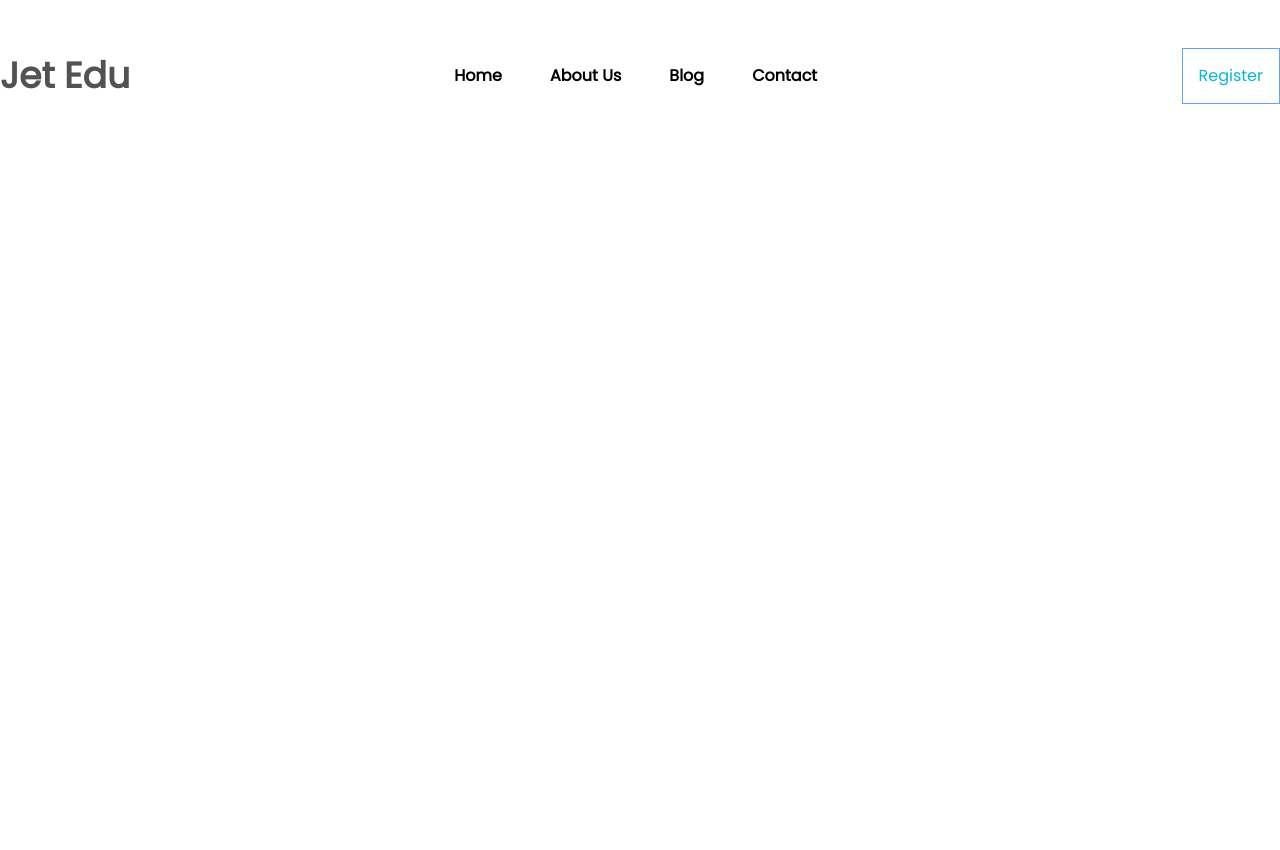
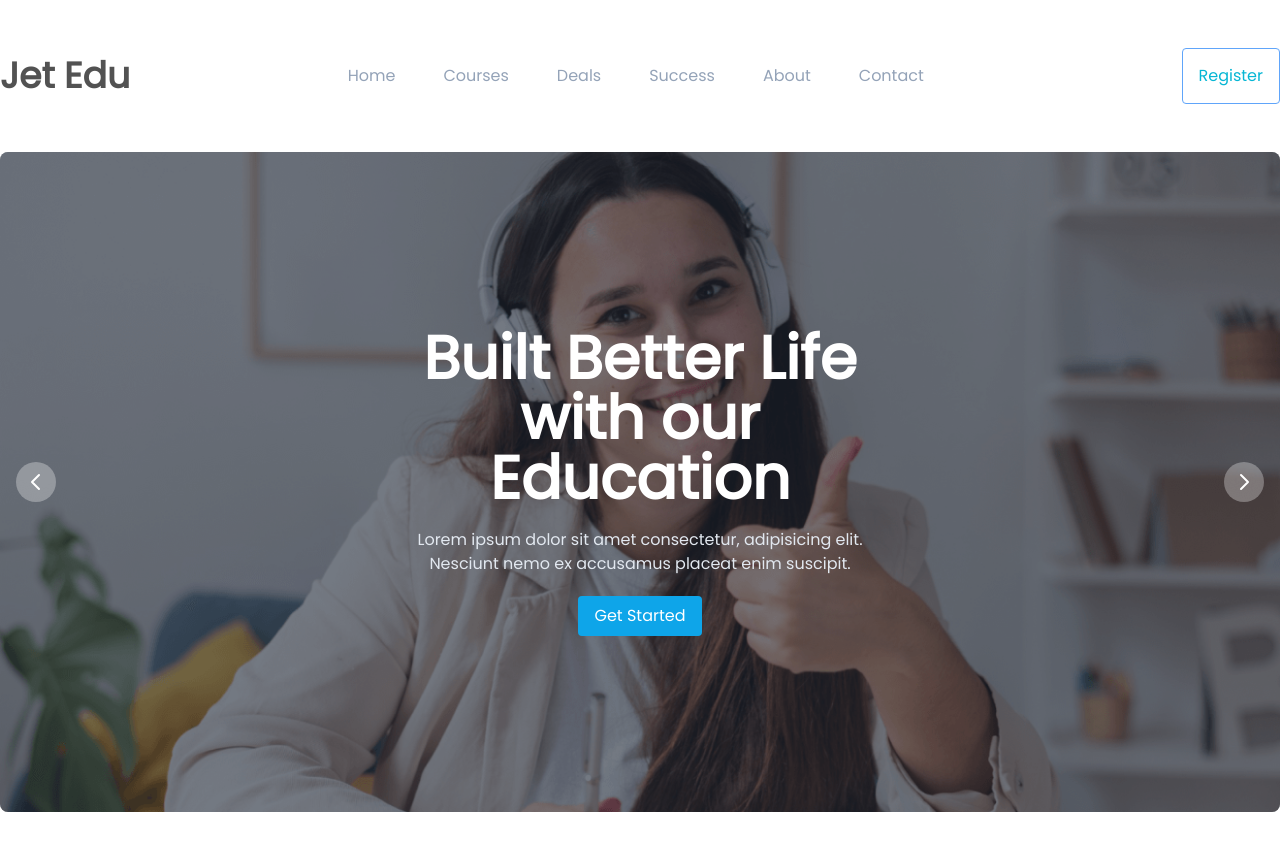
Before and after one commit to 1omarfaruq/ed-tech, a plain HTML site: page index.html in a window 1280 px wide. Before the commit the page ends 800 px from the top, so only its background shows below. Drawn offline with nearby package versions, Linux system fonts and the light colour scheme.

Commit message:
Header and carousel sections modified

```diff
--- a/index.html
+++ b/index.html
@@ -28,10 +28,14 @@
                 <a href="index.html">Jet Edu</a>
             </div>
 
-            <ul class="hidden md:flex items-center pr-10 text-base font-semibold cursor-pointer">
+            <ul
+                class="hidden md:flex items-center pr-10 text-base font-semibold cursor-pointer text-slate-400 font-thin"
+            >
                 <li class="hover:bg-gray-200 py-4 px-6">Home</li>
-                <li class="hover:bg-gray-200 py-4 px-6">About Us</li>
-                <li class="hover:bg-gray-200 py-4 px-6">Blog</li>
+                <li class="hover:bg-gray-200 py-4 px-6">Courses</li>
+                <li class="hover:bg-gray-200 py-4 px-6">Deals</li>
+                <li class="hover:bg-gray-200 py-4 px-6">Success</li>
+                <li class="hover:bg-gray-200 py-4 px-6">About</li>
                 <li class="hover:bg-gray-200 py-4 px-6">Contact</li>
             </ul>
             <button class="block md:hidden py-3 px-4 rounded focus:outline-none hover:bg-gray-200">
@@ -39,12 +43,113 @@
                 <div class="w-5 h-1 bg-gray-600 mb-1"></div>
                 <div class="w-5 h-1 bg-gray-600"></div>
             </button>
-            <button class="border text-cyan-500 border-blue-400 py-1 px-4">Register</button>
+            <button class="border text-cyan-500 border-blue-400 py-1 px-4 rounded">Register</button>
         </header>
         <!-- End Header -->
 
         <!-- Start Main -->
-        <main></main>
+        <main>
+            <!-- Start Carousel -->
+            <section class="container mx-auto my-12">
+                <div id="controls-carousel" class="relative" data-carousel="static">
+                    <!-- Carousel wrapper -->
+                    <div class="relative h-4/6 overflow-hidden rounded-lg md:h-5/6">
+                        <!-- Slide 1 -->
+                        <div class="duration-700 ease-in-out bg-gray-800" data-carousel-item>
+                            <img
+                                src="/images/cover/cover-1.png"
+                                class="absolute block w-full -translate-x-1/2 -translate-y-1/2 top-1/2 left-1/2 opacity-40"
+                                alt="..."
+                            />
+                            <div class="relative z-1 px-96 py-44">
+                                <h1 class="text-6xl font-bold text-white text-center">
+                                    Built Better Life with our Education
+                                </h1>
+                                <p class="text-slate-200 text-center my-5">
+                                    Lorem ipsum dolor sit amet consectetur, adipisicing elit.
+                                    Nesciunt nemo ex accusamus placeat enim suscipit.
+                                </p>
+                                <div class="flex justify-center">
+                                    <button class="bg-sky-500 text-white py-2 px-4 rounded">
+                                        Get Started
+                                    </button>
+                                </div>
+                            </div>
+                        </div>
+                        <!-- Slide 2 -->
+                        <div class="hidden duration-700 ease-in-out" data-carousel-item="active">
+                            <img
+                                src="/images/cover/cover-1.png"
+                                class="absolute block w-full -translate-x-1/2 -translate-y-1/2 top-1/2 left-1/2"
+                                alt="..."
+                            />
+                        </div>
+                        <!-- Slide 3 -->
+                        <div class="hidden duration-700 ease-in-out" data-carousel-item>
+                            <img
+                                src="/images/cover/cover-1.png"
+                                class="absolute block w-full -translate-x-1/2 -translate-y-1/2 top-1/2 left-1/2"
+                                alt="..."
+                            />
+                        </div>
+                    </div>
+                    <!-- Slider controls -->
+                    <button
+                        type="button"
+                        class="absolute top-0 left-0 z-30 flex items-center justify-center h-full px-4 cursor-pointer group focus:outline-none"
+                        data-carousel-prev
+                    >
+                        <span
+                            class="inline-flex items-center justify-center w-10 h-10 rounded-full bg-white/30 dark:bg-gray-800/30 group-hover:bg-white/50 dark:group-hover:bg-gray-800/60 group-focus:ring-4 group-focus:ring-white dark:group-focus:ring-gray-800/70 group-focus:outline-none"
+                        >
+                            <svg
+                                aria-hidden="true"
+                                class="w-6 h-6 text-white dark:text-gray-800"
+                                fill="none"
+                                stroke="currentColor"
+                                viewBox="0 0 24 24"
+                                xmlns="http://www.w3.org/2000/svg"
+                            >
+                                <path
+                                    stroke-linecap="round"
+                                    stroke-linejoin="round"
+                                    stroke-width="2"
+                                    d="M15 19l-7-7 7-7"
+                                ></path>
+                            </svg>
+                            <span class="sr-only">Previous</span>
+                        </span>
+                    </button>
+                    <button
+                        type="button"
+                        class="absolute top-0 right-0 z-30 flex items-center justify-center h-full px-4 cursor-pointer group focus:outline-none"
+                        data-carousel-next
+                    >
+                        <span
+                            class="inline-flex items-center justify-center w-10 h-10 rounded-full bg-white/30 dark:bg-gray-800/30 group-hover:bg-white/50 dark:group-hover:bg-gray-800/60 group-focus:ring-4 group-focus:ring-white dark:group-focus:ring-gray-800/70 group-focus:outline-none"
+                        >
+                            <svg
+                                aria-hidden="true"
+                                class="w-6 h-6 text-white dark:text-gray-800"
+                                fill="none"
+                                stroke="currentColor"
+                                viewBox="0 0 24 24"
+                                xmlns="http://www.w3.org/2000/svg"
+                            >
+                                <path
+                                    stroke-linecap="round"
+                                    stroke-linejoin="round"
+                                    stroke-width="2"
+                                    d="M9 5l7 7-7 7"
+                                ></path>
+                            </svg>
+                            <span class="sr-only">Next</span>
+                        </span>
+                    </button>
+                </div>
+            </section>
+            <!-- End Carousel -->
+        </main>
         <!-- End Main -->
 
         <!-- Start Footer -->
```
